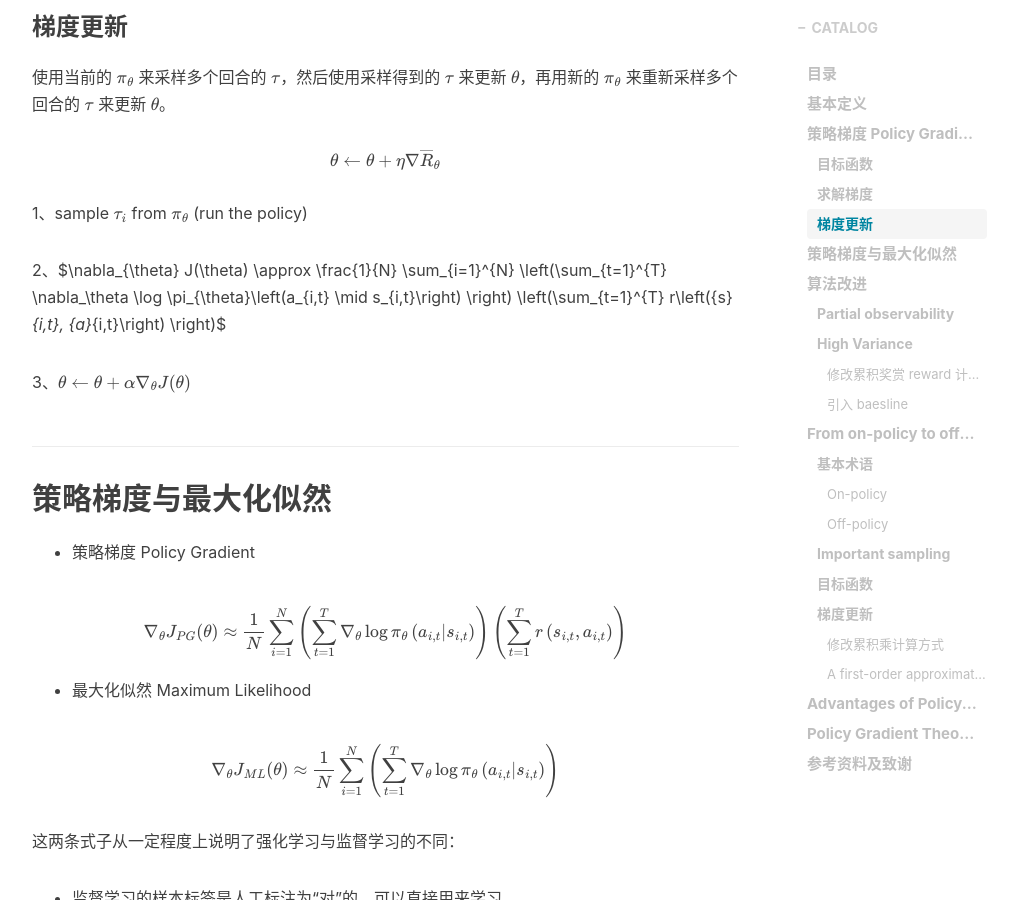
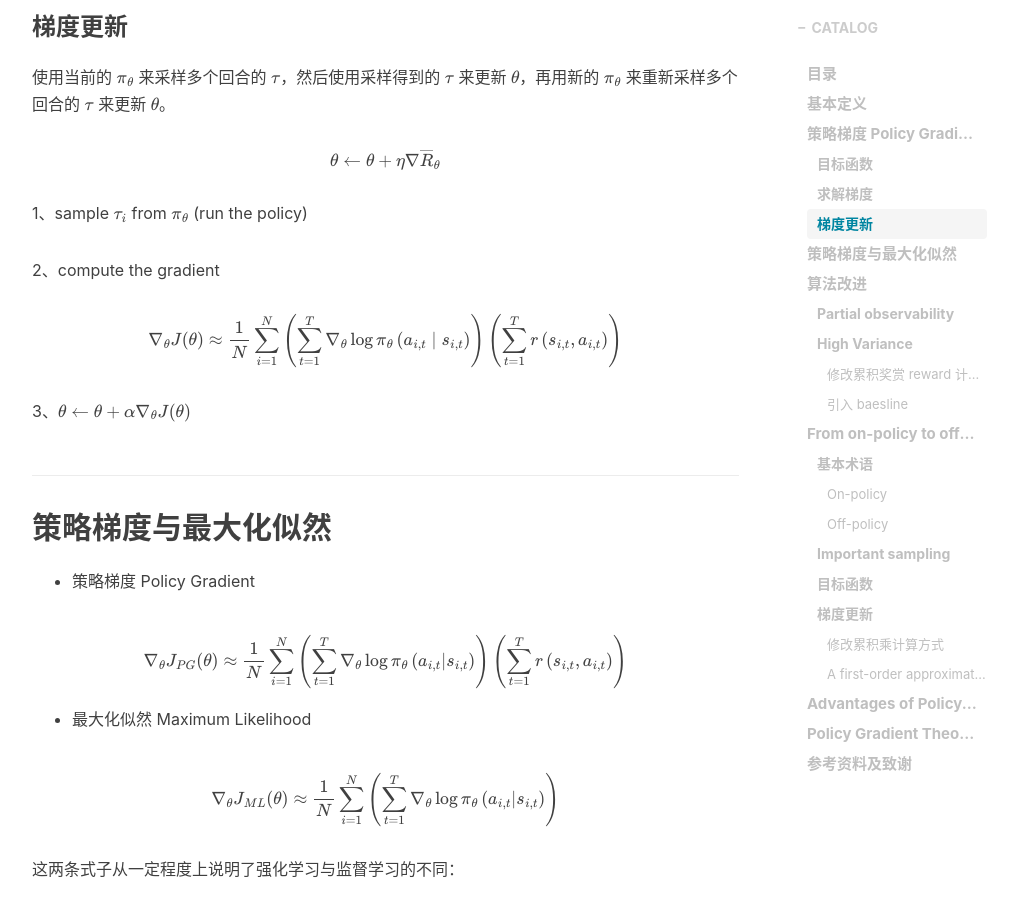
Before and after one commit to liushunyu/blog, a Jekyll site: the page built from _posts/2020-04-18-强化学习思考（7）策略梯度.md, in a window 1280 px wide and 900 px high, scrolled down 3787 px. Shown: the whole window, without its empty margins (233-1249 px from the left). Built offline with Jekyll 4.4.1, drawn with Linux system fonts in a browser that asks for light colours; nearby versions of some CDN libraries; formulas are drawn with MathJax 3; comment, search, counter and statistics services are not loaded.

Commit message:
Update 2020-04-18-强化学习思考（7）策略梯度.md

```diff
--- a/_posts/2020-04-18-强化学习思考（7）策略梯度.md
+++ b/_posts/2020-04-18-强化学习思考（7）策略梯度.md
@@ -185,7 +185,13 @@ $$
 
 1、sample $\tau_{i}$ from $\pi_{\theta}$ (run the policy)
 
-2、$\nabla_{\theta} J(\theta) \approx \frac{1}{N} \sum_{i=1}^{N} \left(\sum_{t=1}^{T} \nabla_\theta \log \pi_{\theta}\left(a_{i,t} \mid s_{i,t}\right) \right) \left(\sum_{t=1}^{T} r\left({s}_{i,t}, {a}_{i,t}\right) \right)$
+2、compute the gradient
+
+
+$$
+\nabla_{\theta} J(\theta) \approx \frac{1}{N} \sum_{i=1}^{N} \left(\sum_{t=1}^{T} \nabla_\theta \log \pi_{\theta}\left(a_{i,t} \mid s_{i,t}\right) \right) \left(\sum_{t=1}^{T} r\left({s}_{i,t}, {a}_{i,t}\right) \right)
+$$
+
 
 3、$\theta \leftarrow \theta+\alpha \nabla_{\theta} J(\theta)$
 
```
